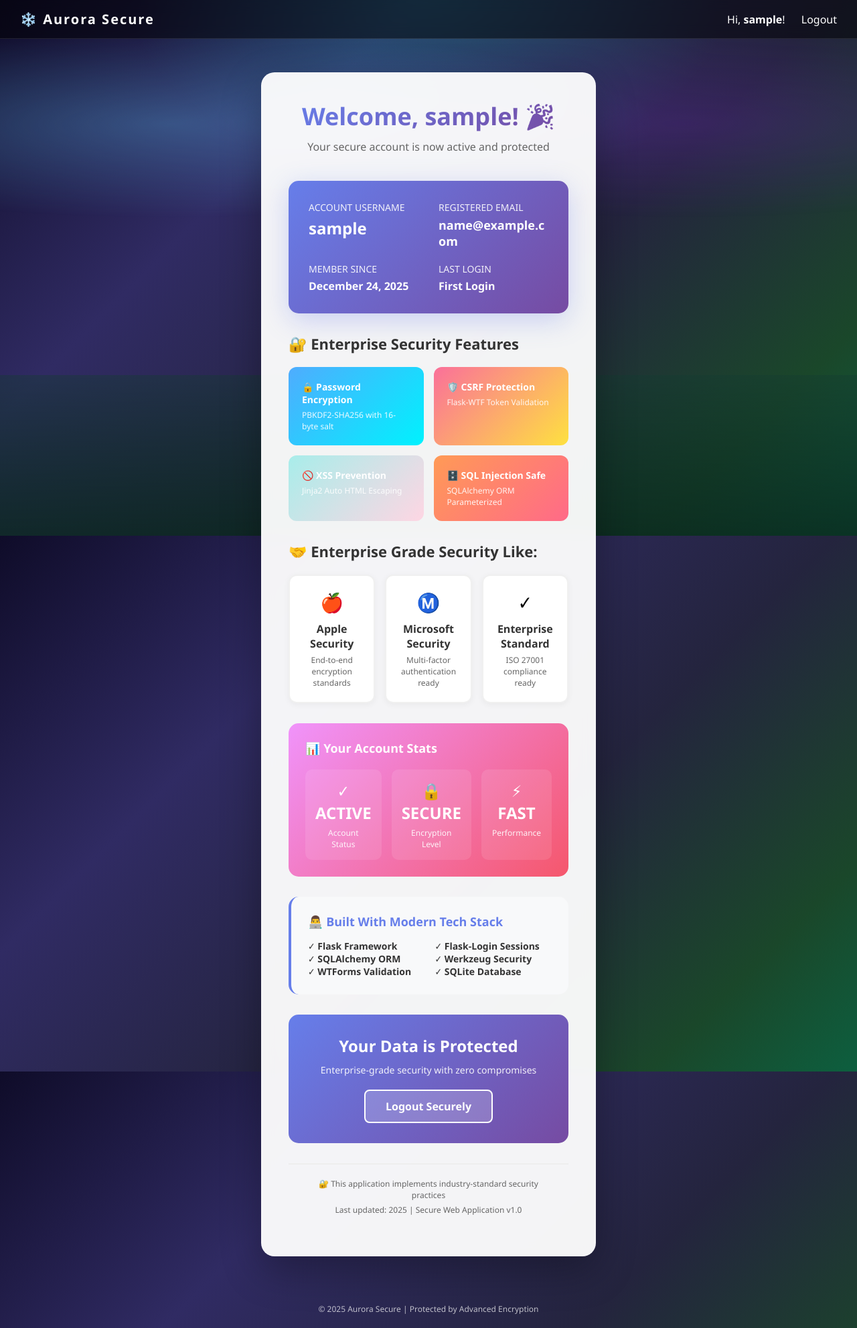
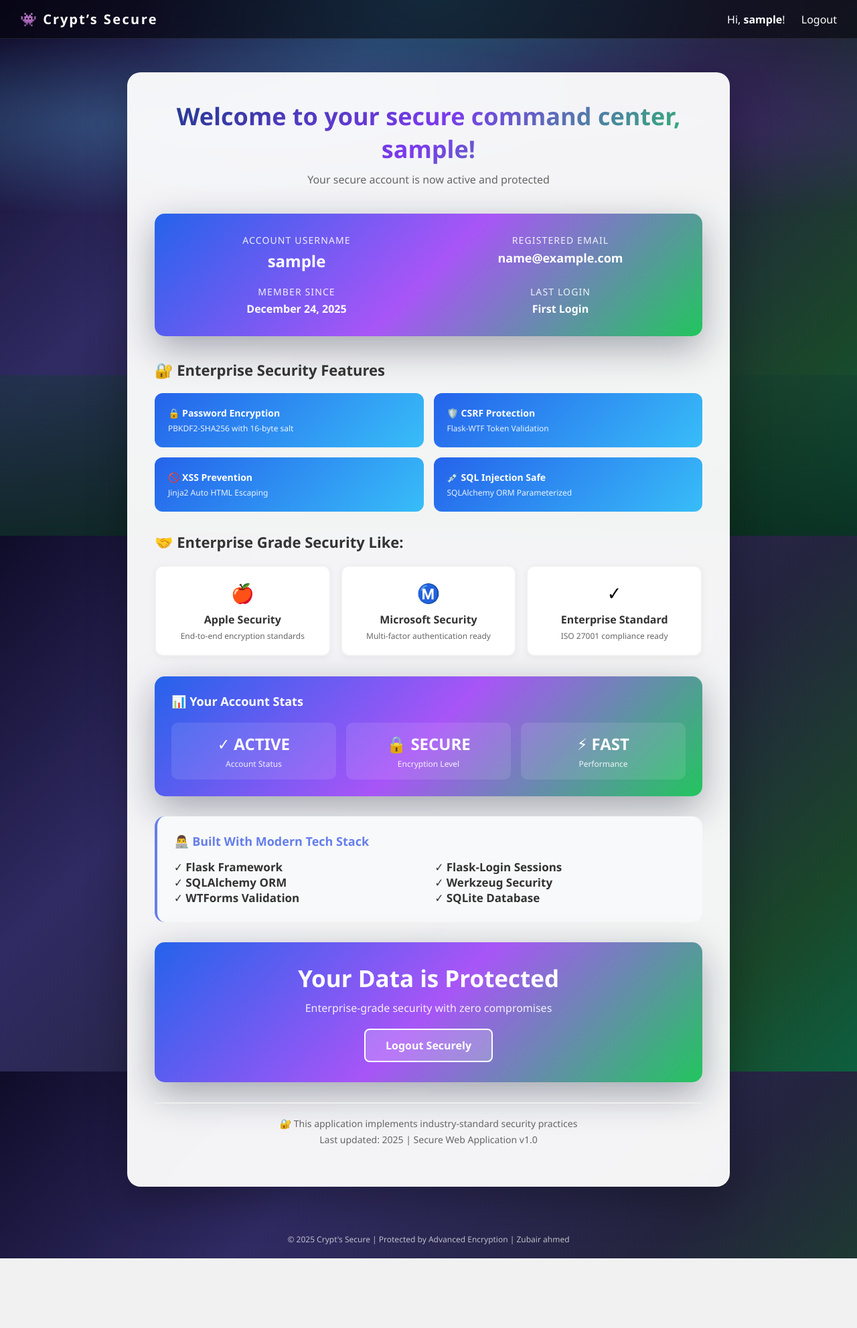
Before and after one commit to crypt-zubair/secure-web-app, a Flask app: page /dashboard in a window 1280 px wide. Shown: the whole page at 67% size. After the commit the page ends 1879 px from the top, so only its background shows below. Run offline with Flask 3, Linux system fonts and the light colour scheme; the visitor is signed in with stand-in values (Sample User, id 1).

Commit message:
Add CRYPT_Z aurora landing and dashboard theme

```diff
--- a/templates/base.html
+++ b/templates/base.html
@@ -70,8 +70,8 @@
 
         .container {
     flex: 1;
-            max-width: 500px;
-            width: 90%;
+    max-width: 900px;      /* wider white box */
+    width: 95%;            /* fill more of screen on small devices */
     margin: 50px auto;
     background: rgba(255, 255, 255, 0.95);
     backdrop-filter: blur(10px);
@@ -82,6 +82,7 @@
     position: relative;
     z-index: 5;
 }
+
 
         h1 { color: #333; margin-bottom: 10px; font-size: 28px; }
         .subtitle { color: #666; margin-bottom: 30px; font-size: 14px; }
@@ -161,7 +162,8 @@
 </head>
 <body>
     <nav>
-        <div class="brand">❄️ Aurora Secure</div>
+        <div class="brand">👾 Crypt<span style="letter-spacing:0.12em;">’s Secure</span>
+</div>
         <div>
             {% if current_user.is_authenticated %}
                 <span>Hi, <strong>{{ current_user.username }}</strong>!</span>
@@ -185,7 +187,7 @@
     </div>
 
     <footer>
-        <p>&copy; 2025 Aurora Secure | Protected by Advanced Encryption</p>
+        <p>&copy; 2025 Crypt's Secure | Protected by Advanced Encryption | Zubair ahmed</p>
     </footer>
 </body>
 </html>
--- a/templates/dashboard.html
+++ b/templates/dashboard.html
@@ -2,56 +2,106 @@
 {% block title %}Dashboard - Premium Secure App{% endblock %}
 {% block content %}
 <div style="text-align: center; margin-bottom: 40px;">
-    <h1 style="font-size: 36px; background: linear-gradient(135deg, #667eea 0%, #764ba2 100%); -webkit-background-clip: text; -webkit-text-fill-color: transparent; margin-bottom: 10px;">Welcome, {{ user.username }}! 🎉</h1>
+    <h1 style="
+        font-size: 36px;
+        background: linear-gradient(135deg, #1e3a8a 0%, #7c3aed 50%, #22c55e 100%);
+        -webkit-background-clip: text;
+        -webkit-text-fill-color: transparent;
+        margin-bottom: 10px;
+    ">
+        Welcome to your secure command center, {{ user.username }}!
+    </h1>
     <p style="font-size: 16px; color: #666;">Your secure account is now active and protected</p>
 </div>
 
+
+
 <!-- Premium Account Card -->
-<div style="background: linear-gradient(135deg, #667eea 0%, #764ba2 100%); color: white; padding: 30px; border-radius: 15px; margin-bottom: 30px; box-shadow: 0 10px 40px rgba(102, 126, 234, 0.3);">
-    <div style="display: grid; grid-template-columns: 1fr 1fr; gap: 30px; margin-bottom: 20px;">
+<div style="
+    background: linear-gradient(
+        135deg,
+        #2563eb 0%,     /* blue start */
+        #a855f7 50%,    /* violet center */
+        #22c55e 100%    /* strong aurora green end */
+    );
+    color: #ffffff;
+    padding: 30px;
+    border-radius: 15px;
+    margin-bottom: 30px;
+    box-shadow: 0 18px 55px rgba(15, 23, 42, 0.35);
+">
+
+
+
+
+   <div style="display: grid; grid-template-columns: 1fr 1fr; gap: 30px; margin-bottom: 20px; text-align: center;">
     <div>
-            <p style="font-size: 14px; opacity: 0.9; margin-bottom: 5px;">ACCOUNT USERNAME</p>
+        <p style="font-size: 14px; opacity: 0.9; margin-bottom: 5px; letter-spacing: 0.08em;">ACCOUNT USERNAME</p>
         <h2 style="font-size: 24px; margin: 0;">{{ user.username }}</h2>
     </div>
     <div>
-            <p style="font-size: 14px; opacity: 0.9; margin-bottom: 5px;">REGISTERED EMAIL</p>
+        <p style="font-size: 14px; opacity: 0.9; margin-bottom: 5px; letter-spacing: 0.08em;">REGISTERED EMAIL</p>
         <h2 style="font-size: 18px; margin: 0; word-break: break-all;">{{ user.email }}</h2>
     </div>
 </div>
-    <div style="display: grid; grid-template-columns: 1fr 1fr; gap: 30px;">
+
+  <div style="display: grid; grid-template-columns: 1fr 1fr; gap: 30px; margin-bottom: 0; text-align: center;">
     <div>
-            <p style="font-size: 14px; opacity: 0.9; margin-bottom: 5px;">MEMBER SINCE</p>
-            <p style="font-size: 16px; margin: 0; font-weight: 600;">{{ user.created_at.strftime('%B %d, %Y') }}</p>
+        <p style="font-size: 14px; opacity: 0.9; margin-bottom: 5px; letter-spacing: 0.08em;">
+            MEMBER SINCE
+        </p>
+        <p style="font-size: 16px; margin: 0; font-weight: 600;">
+            {{ user.created_at.strftime('%B %d, %Y') }}
+        </p>
     </div>
     <div>
-            <p style="font-size: 14px; opacity: 0.9; margin-bottom: 5px;">LAST LOGIN</p>
-            <p style="font-size: 16px; margin: 0; font-weight: 600;">{% if user.last_login %}{{ user.last_login.strftime('%B %d, %Y') }}{% else %}First Login{% endif %}</p>
-        </div>
+        <p style="font-size: 14px; opacity: 0.9; margin-bottom: 5px; letter-spacing: 0.08em;">
+            LAST LOGIN
+        </p>
+        <p style="font-size: 16px; margin: 0; font-weight: 600;">
+            {% if user.last_login %}
+                {{ user.last_login.strftime('%B %d, %Y') }}
+            {% else %}
+                First Login
+            {% endif %}
+        </p>
     </div>
 </div>
 
+</div>
+
 <!-- Security Features Section -->
-<div style="margin-bottom: 30px;">
+<div style="margin-top: 35px; margin-bottom: 30px;">
     <h2 style="color: #333; margin-bottom: 20px; font-size: 22px;">🔐 Enterprise Security Features</h2>
     <div style="display: grid; grid-template-columns: 1fr 1fr; gap: 15px;">
-        <div style="background: linear-gradient(135deg, #4facfe 0%, #00f2fe 100%); padding: 20px; border-radius: 12px; color: white;">
+
+        <!-- Password Encryption -->
+        <div style="background: linear-gradient(135deg, #2563eb 0%, #38bdf8 100%); padding: 20px; border-radius: 12px; color: #ffffff;">
             <p style="font-weight: 600; margin: 0; font-size: 14px;">🔒 Password Encryption</p>
             <p style="font-size: 12px; opacity: 0.9; margin: 5px 0 0 0;">PBKDF2-SHA256 with 16-byte salt</p>
         </div>
-        <div style="background: linear-gradient(135deg, #fa709a 0%, #fee140 100%); padding: 20px; border-radius: 12px; color: white;">
+
+        <!-- CSRF Protection -->
+        <div style="background: linear-gradient(135deg, #2563eb 0%, #38bdf8 100%); padding: 20px; border-radius: 12px; color: #ffffff;">
             <p style="font-weight: 600; margin: 0; font-size: 14px;">🛡️ CSRF Protection</p>
             <p style="font-size: 12px; opacity: 0.9; margin: 5px 0 0 0;">Flask-WTF Token Validation</p>
         </div>
-        <div style="background: linear-gradient(135deg, #a8edea 0%, #fed6e3 100%); padding: 20px; border-radius: 12px; color: white;">
+
+        <!-- XSS Prevention -->
+        <div style="background: linear-gradient(135deg, #2563eb 0%, #38bdf8 100%); padding: 20px; border-radius: 12px; color: #ffffff;">
             <p style="font-weight: 600; margin: 0; font-size: 14px;">🚫 XSS Prevention</p>
             <p style="font-size: 12px; opacity: 0.9; margin: 5px 0 0 0;">Jinja2 Auto HTML Escaping</p>
         </div>
-        <div style="background: linear-gradient(135deg, #ff9a56 0%, #ff6a88 100%); padding: 20px; border-radius: 12px; color: white;">
-            <p style="font-weight: 600; margin: 0; font-size: 14px;">🗄️ SQL Injection Safe</p>
+
+        <!-- SQL Injection Safe -->
+        <div style="background: linear-gradient(135deg, #2563eb 0%, #38bdf8 100%); padding: 20px; border-radius: 12px; color: #ffffff;">
+            <p style="font-weight: 600; margin: 0; font-size: 14px;">💉 SQL Injection Safe</p>
             <p style="font-size: 12px; opacity: 0.9; margin: 5px 0 0 0;">SQLAlchemy ORM Parameterized</p>
         </div>
+
     </div>
 </div>
+
 
 <!-- Trusted By Section (Brand Showcase) -->
 <div style="margin-bottom: 30px;">
@@ -76,7 +126,20 @@
 </div>
 
 <!-- Account Activity Stats (Unique Feature) -->
-<div style="background: linear-gradient(135deg, #f093fb 0%, #f5576c 100%); padding: 25px; border-radius: 15px; margin-bottom: 30px; color: white;">
+<div style="
+    background: linear-gradient(
+        135deg,
+        #2563eb 0%,     /* blue */
+        #a855f7 50%,    /* violet */
+        #22c55e 100%    /* aurora green */
+    );
+    padding: 25px;
+    border-radius: 15px;
+    margin-bottom: 30px;
+    color: white;
+    box-shadow: 0 18px 55px rgba(15, 23, 42, 0.35);
+">
+
     <h3 style="margin: 0 0 20px 0; font-size: 18px;">📊 Your Account Stats</h3>
     <div style="display: grid; grid-template-columns: 1fr 1fr 1fr; gap: 15px;">
         <div style="background: rgba(255,255,255,0.1); padding: 15px; border-radius: 10px; text-align: center;">
@@ -97,7 +160,7 @@
 <!-- Developer Features -->
 <div style="background: #f8f9fa; padding: 25px; border-radius: 15px; border-left: 4px solid #667eea; margin-bottom: 30px;">
     <h3 style="color: #667eea; margin: 0 0 15px 0; font-size: 18px;">👨‍💻 Built With Modern Tech Stack</h3>
-    <div style="display: grid; grid-template-columns: 1fr 1fr; gap: 15px; font-size: 14px; color: #333;">
+    <div style="display: grid; grid-template-columns: 1fr 1fr; gap: 15px; font-size: 17px; color: #333;">
         <div>
             <p style="margin: 0; font-weight: 600;">✓ Flask Framework</p>
             <p style="margin: 0; font-weight: 600;">✓ SQLAlchemy ORM</p>
@@ -112,16 +175,29 @@
 </div>
 
 <!-- CTA Section -->
-<div style="text-align: center; padding: 30px; background: linear-gradient(135deg, #667eea 0%, #764ba2 100%); border-radius: 15px; color: white; margin-bottom: 30px;">
-    <h2 style="margin: 0 0 10px 0;">Your Data is Protected</h2>
-    <p style="margin: 0 0 20px 0; font-size: 14px; opacity: 0.9;">Enterprise-grade security with zero compromises</p>
+<div style="text-align: center;
+    background: linear-gradient(
+        135deg,
+        #2563eb 0%,     /* blue start */
+        #a855f7 50%,    /* violet center */
+        #22c55e 100%    /* strong aurora green end */
+    );
+    color: #ffffff;
+    padding: 30px;
+    border-radius: 15px;
+    margin-bottom: 30px;
+    box-shadow: 0 18px 55px rgba(15, 23, 42, 0.35);
+">
+
+    <h2 style="margin: 0 0 10px 0;font-size: 35px;">Your Data is Protected</h2>
+    <p style="margin: 0 0 20px 0; font-size: 16px; opacity: 0.9;">Enterprise-grade security with zero compromises</p>
     <a href="{{ url_for('logout') }}" style="display: inline-block; background: rgba(255,255,255,0.2); color: white; padding: 12px 30px; text-decoration: none; border-radius: 8px; font-weight: 600; border: 2px solid white; transition: all 0.3s;">
         Logout Securely
     </a>
 </div>
 
 <!-- Footer Info -->
-<div style="text-align: center; padding: 20px; color: #666; font-size: 12px; border-top: 2px solid #eee;">
+<div style="text-align: center; padding: 20px; color: #666; font-size: 14px; border-top: 2px solid #eee;">
     <p style="margin: 0;">🔐 This application implements industry-standard security practices</p>
     <p style="margin: 5px 0 0 0;">Last updated: 2025 | Secure Web Application v1.0</p>
 </div>
```
Also changed, not shown: static/css/landing.css (added, +72 -0 lines), static/js/scroll-anim.js (added, +28 -0 lines), templates/landing.html (added, +54 -0 lines). Lines whose indentation alone changed are shown as unchanged.
